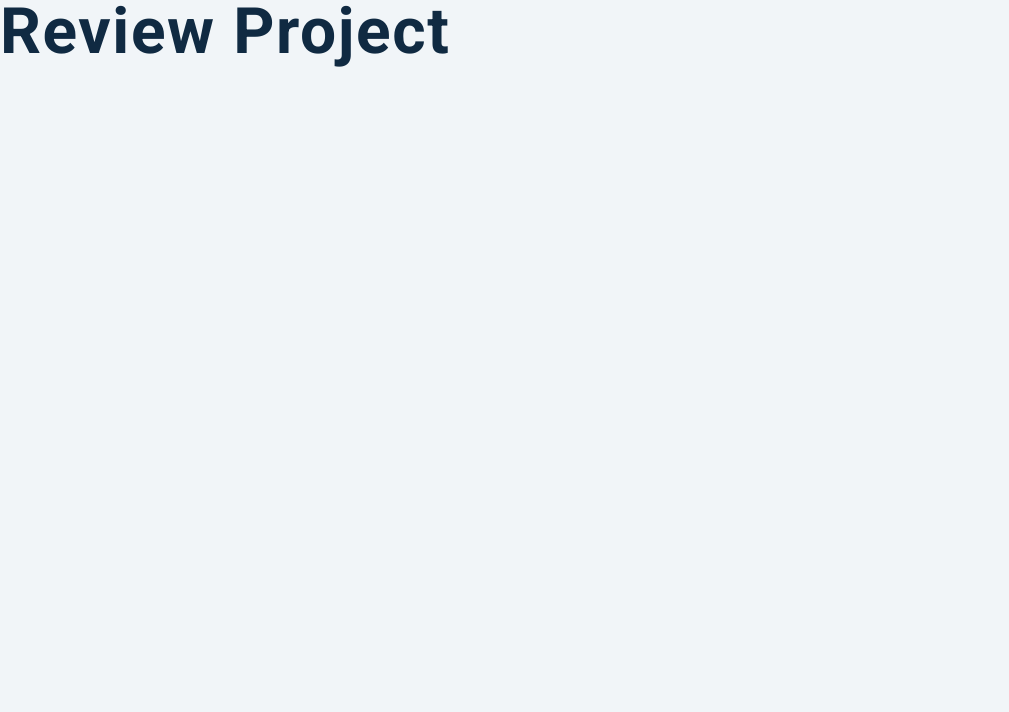
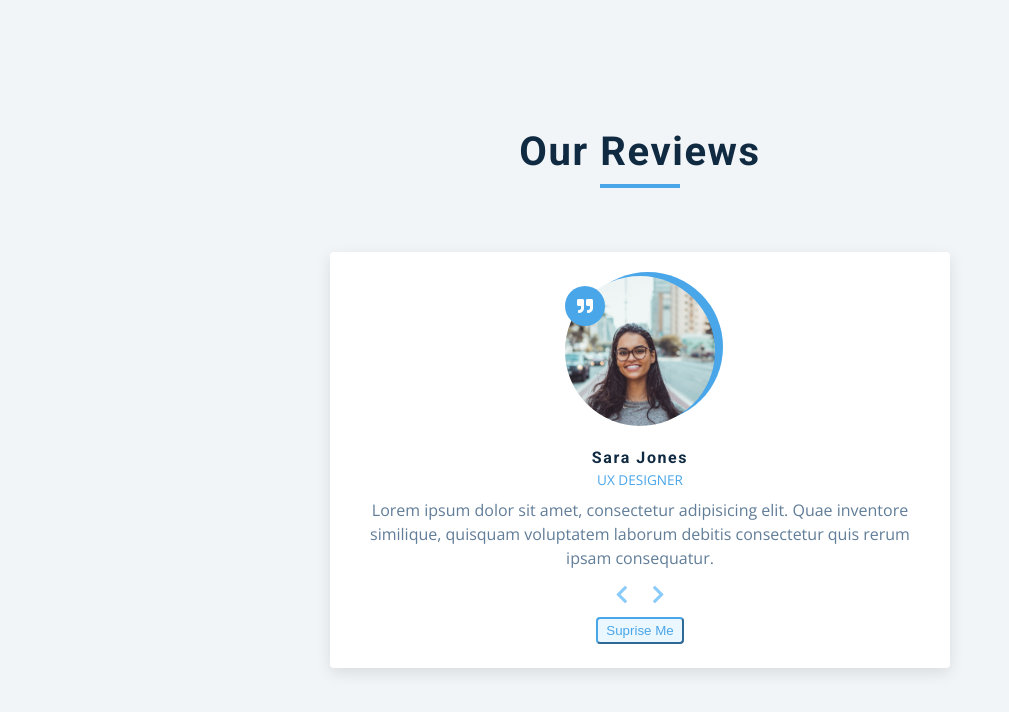
Before and after one commit to Nickduke/reviews, a plain HTML site: page index.html in a window 1280 px wide. Shown: the whole page, without its empty margins (0-1009 px from the left). Drawn offline with nearby package versions, Linux system fonts and the light colour scheme.

Commit message:
html complete

```diff
--- a/index.html
+++ b/index.html
@@ -14,7 +14,38 @@
     <link rel="stylesheet" href="styles.css" />
   </head>
   <body>
-    <h1>review project</h1>
+    <main>
+      <section class="container">
+        <div class="title">
+          <h2>our reviews</h2>
+          <div class="underline"></div>
+        </div>
+        <!-- review -->
+        <article class="review">
+          <div class="img-container">
+            <img src="./person-1.jpeg" id="person-img" alt="" />
+          </div>
+          <h4 id="author">sara jones</h4>
+          <p id="job">ux designer</p>
+          <p id="info">
+            Lorem ipsum dolor sit amet, consectetur adipisicing elit. Quae
+            inventore similique, quisquam voluptatem laborum debitis consectetur
+            quis rerum ipsam consequatur.
+          </p>
+          <!-- prev next btns -->
+          <div class="button-container">
+            <button class="prev-btn">
+              <i class="fas fa-chevron-left"></i>
+            </button>
+            <button class="next-btn">
+              <i class="fas fa-chevron-right"></i>
+            </button>
+          </div>
+          <!-- random button -->
+          <button class="random-btn">suprise me</button>
+        </article>
+      </section>
+    </main>
     <!-- javascript -->
     <script src="app.js"></script>
   </body>
```
